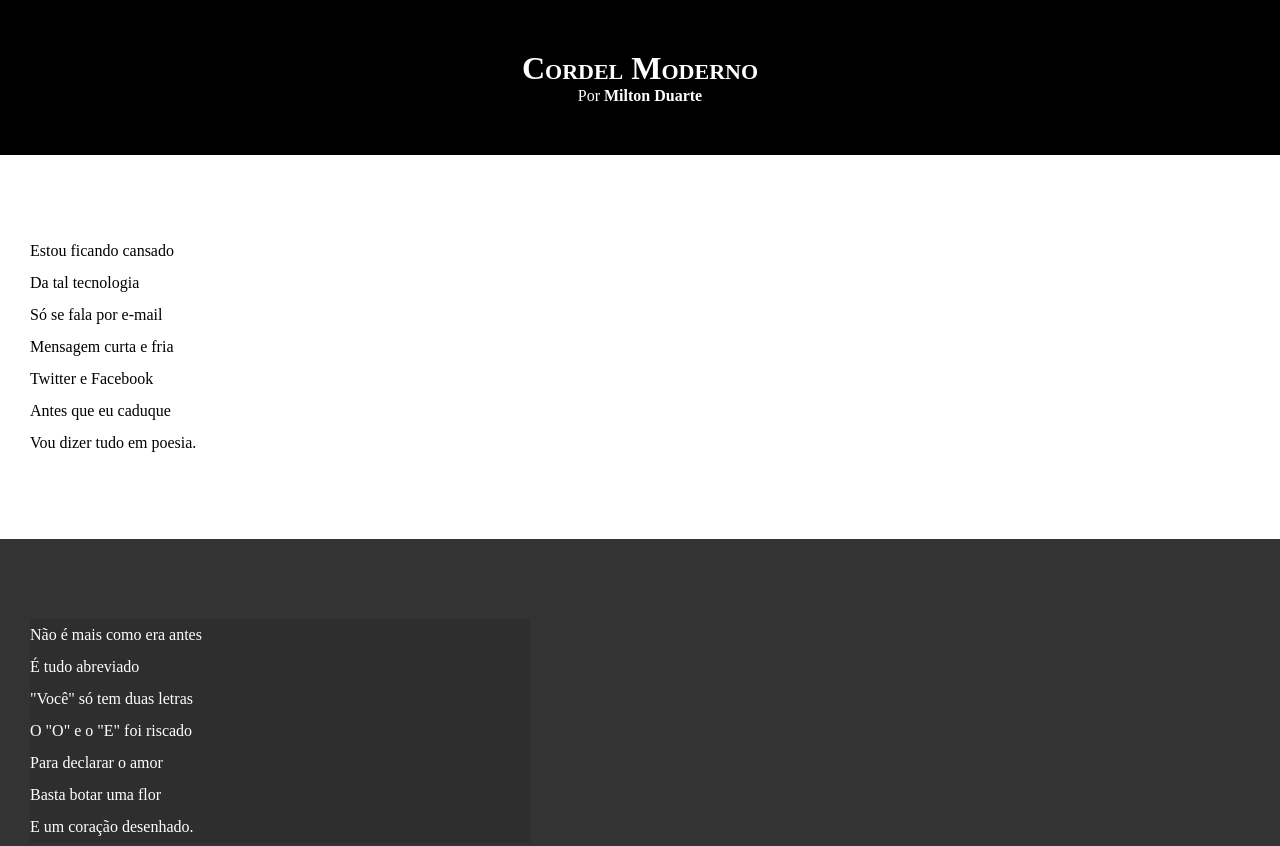
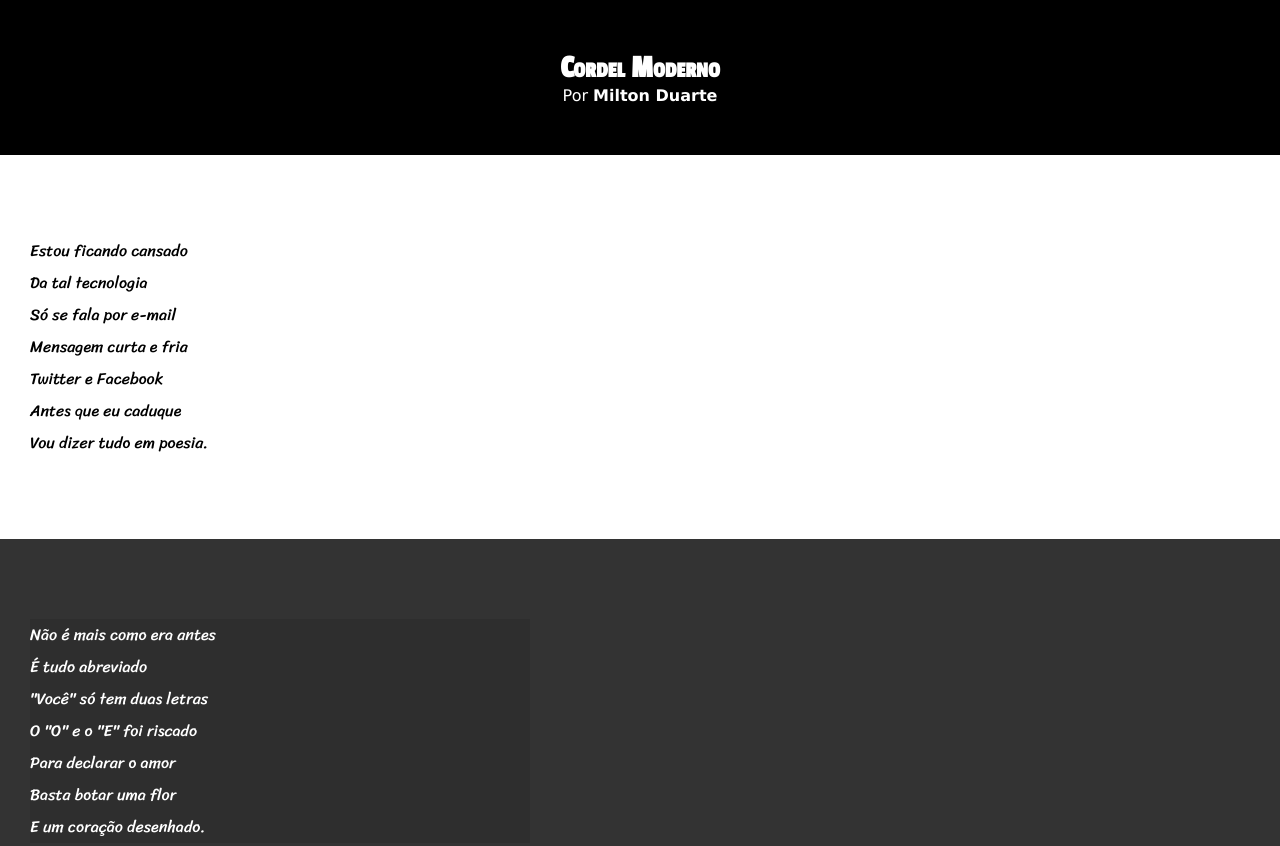
Before and after one commit to DouglasRoSi/Html-CSS, a plain HTML site: page Desafios/des012/index.html in a window 1280 px wide. Shown: the top 846 px of the page. Drawn offline with Linux system fonts and the light colour scheme.

Commit message:
atualização de estilos

```diff
--- a/Desafios/des012/estilo/style.css
+++ b/Desafios/des012/estilo/style.css
@@ -1,4 +1,12 @@
 @charset "UTF-8";
+
+@import url('https://fonts.googleapis.com/css2?family=Passion+One&family=Sriracha&display=swap');
+
+:root {
+    --fonte1: Verdana,  Geneva, Tahoma, sans-serif;
+    --fonte2: 'Passion One', cursive;
+    --fonte3: 'Sriracha', cursive;
+}
 
 * {
     margin: 0px;
@@ -6,17 +14,21 @@
 }
 
 html, body {
+    font-family: var(--fonte1);
     min-height: 100vh;
     background-color: dark;
 }
 header {
+
     background-color: black;
     color: white;
     text-align: center;
 
+
 }
 
 header > h1 {
+    font-family: var(--fonte2);
     padding-top: 50px;
 /*(font- variant) usado para deixar todas as letras maiúsculas mas as primeiras tem tamanhos diferentes*/
     font-variant: small-caps;
@@ -37,11 +49,13 @@ a:hover {
 
 }
 section {
+    font-family: var(--fonte3);
     padding-top: 10vh;
     padding-bottom: 10vh;
     /*(line-height) espaçamento da altura da linha*/
     line-height: 2em;
     padding-left: 30px;
+
 }
 
 section.normal {
```
